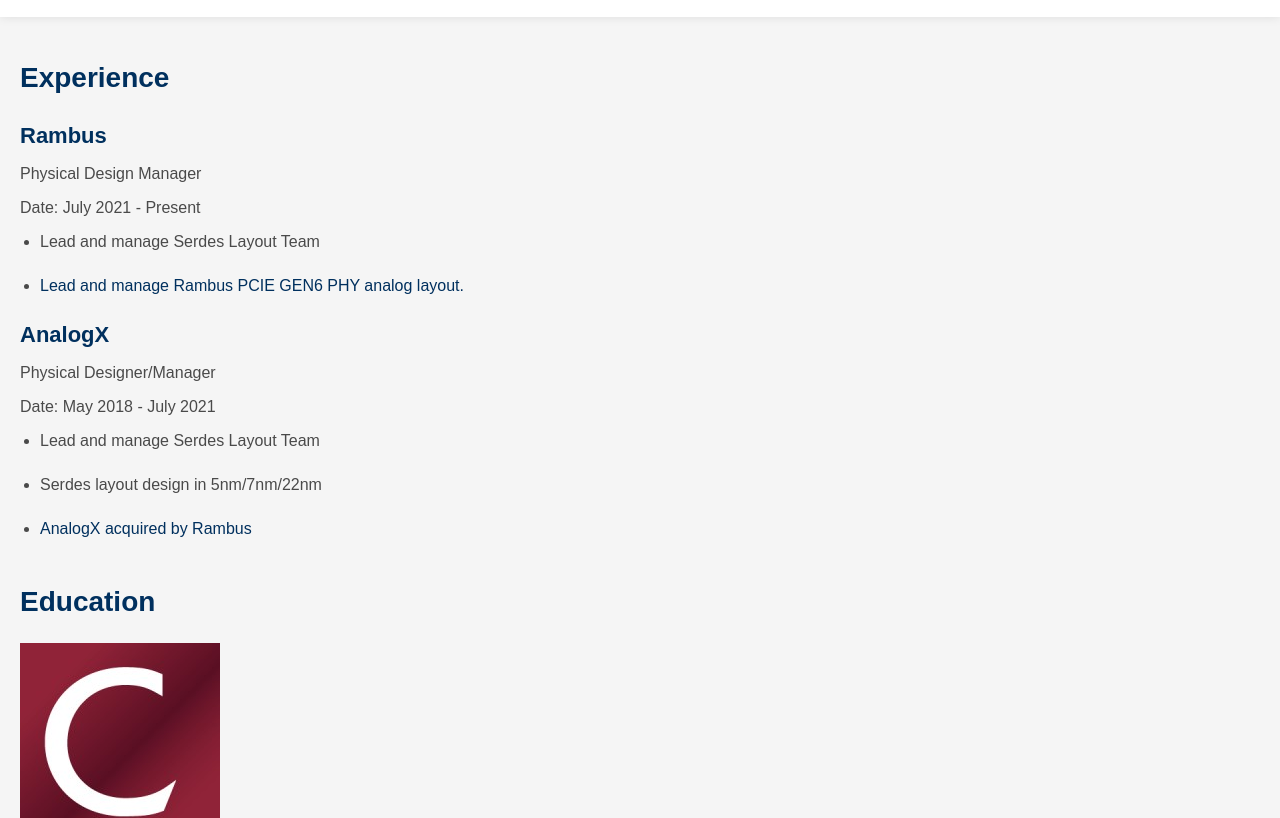
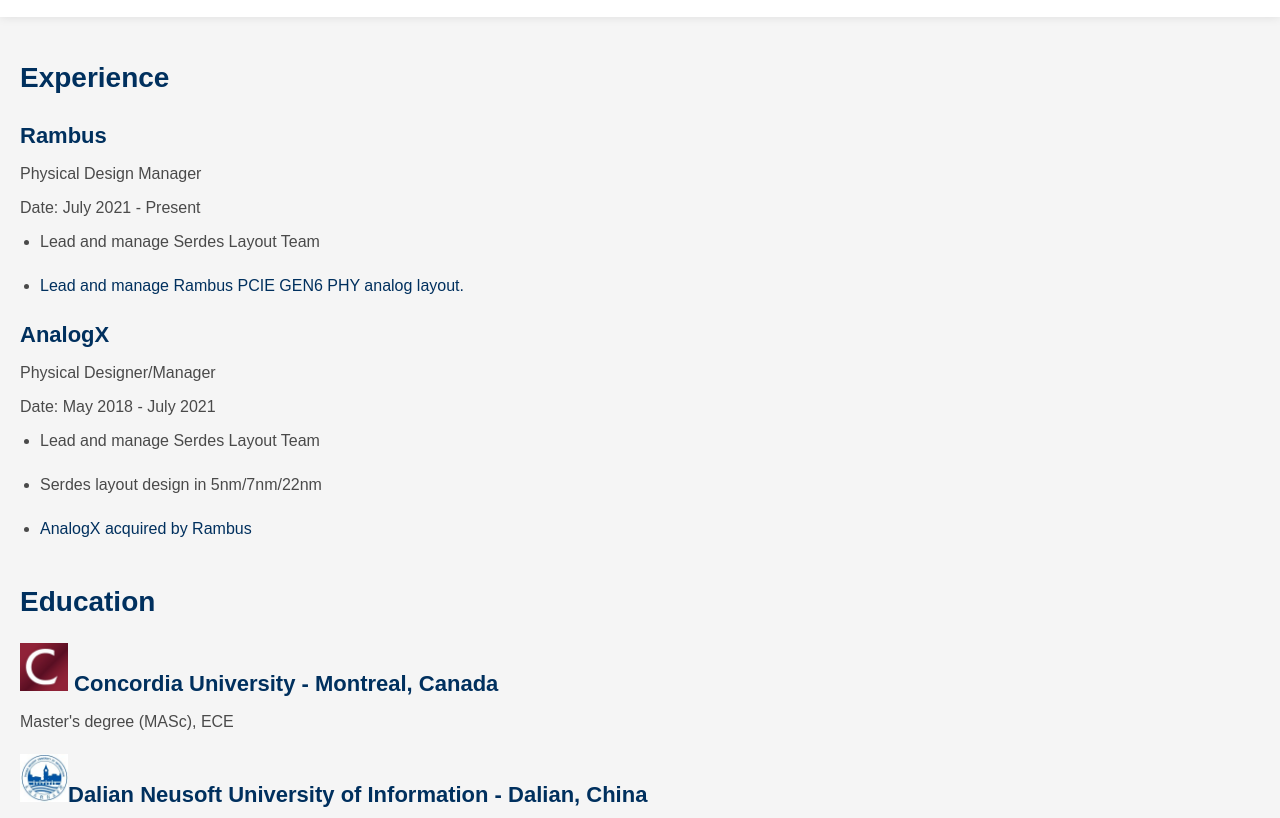
Before and after one commit to jxd1207/jxd1207.github.io, a plain HTML site: page index.html in a window 1280 px wide. Shown: the part 131-949 px from the top of the page. Drawn offline with Linux system fonts and the light colour scheme.

Commit message:
Update style.css

```diff
--- a/style.css
+++ b/style.css
@@ -122,7 +122,7 @@ section li ul li {
 
 img {
     max-width: 100%;
-    height: auto;
+    height: 48px;
 }
 
 footer {
```
